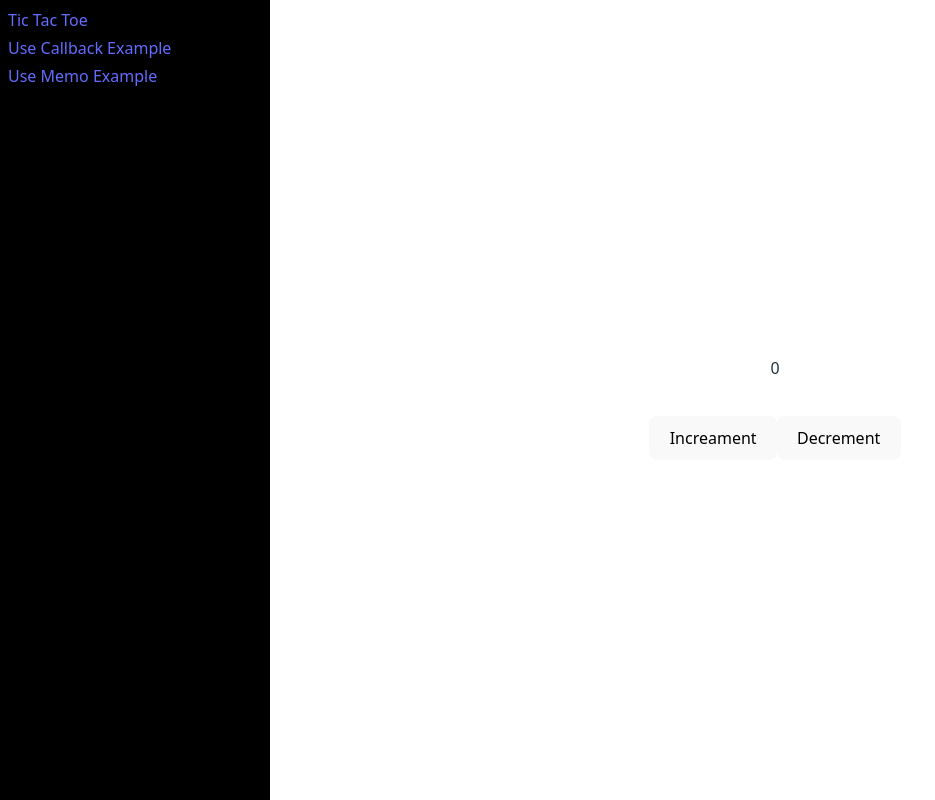
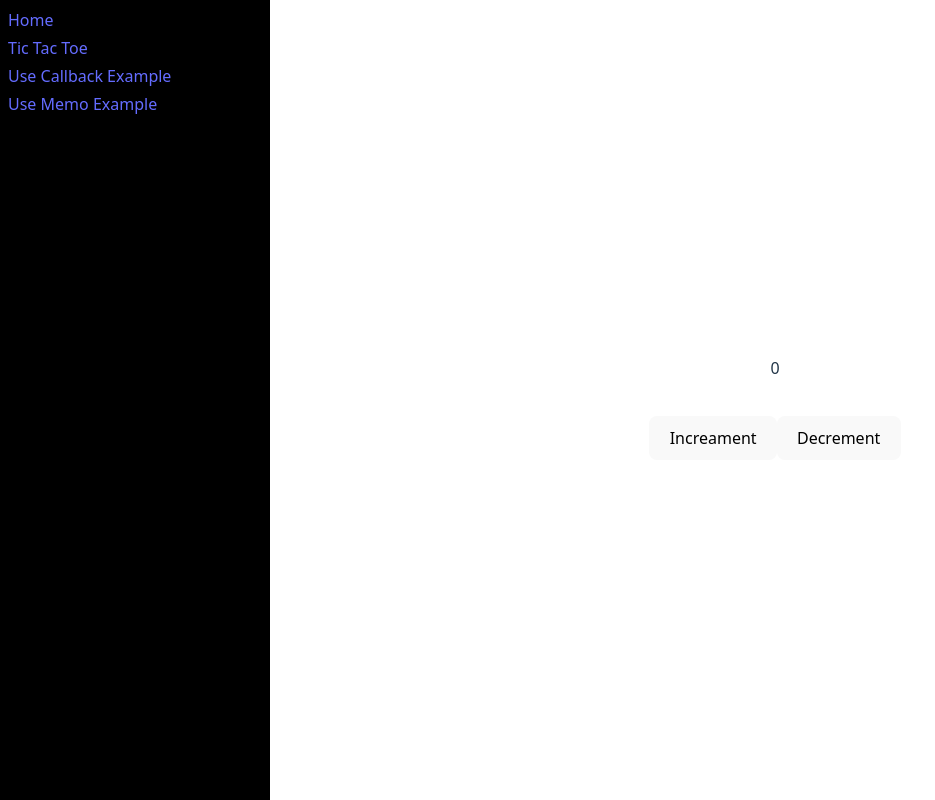
Before and after one commit to g-abhishek/vite-react, a React (Vite) app in the folder vite-react/: page / in a window 1280 px wide. Shown: the whole page, without its empty margins (0-935 px from the left). Built offline with nearby package versions, Linux system fonts and the light colour scheme.

Commit message:
home route

```diff
--- a/vite-react/src/App.jsx
+++ b/vite-react/src/App.jsx
@@ -11,6 +11,7 @@ function App() {
     <>
       <div className="main-layout">
         <div className="side-bar">
+          <Link to={"/"}>Home</Link>
           <Link to={"/tic-tac-toe"}>Tic Tac Toe</Link>
           <Link to={"/use-callback"}>Use Callback Example</Link>
           <Link to={"/use-memo"}>Use Memo Example</Link>
```
